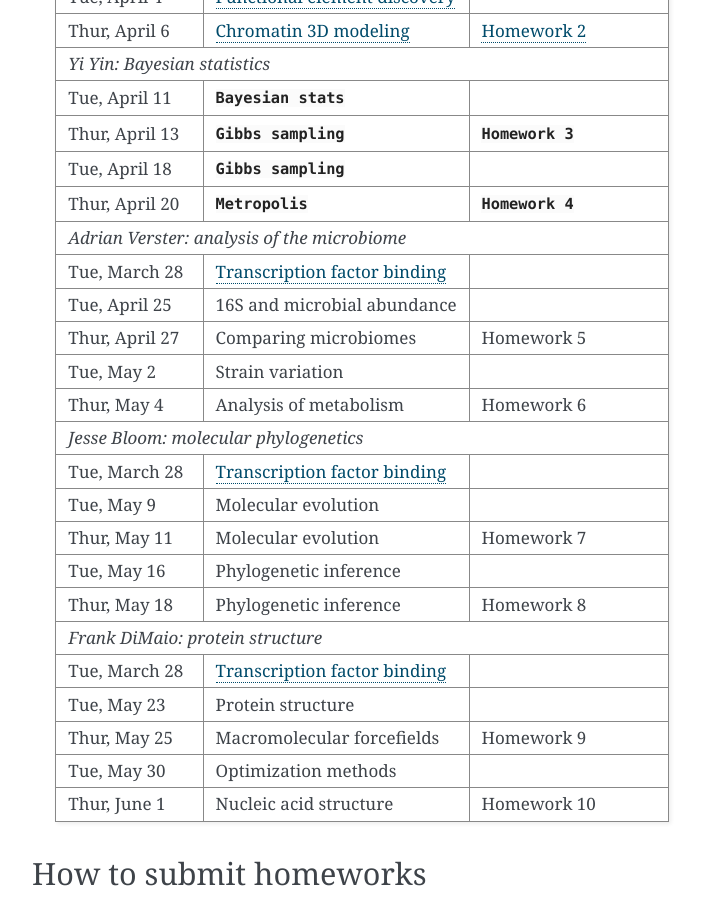
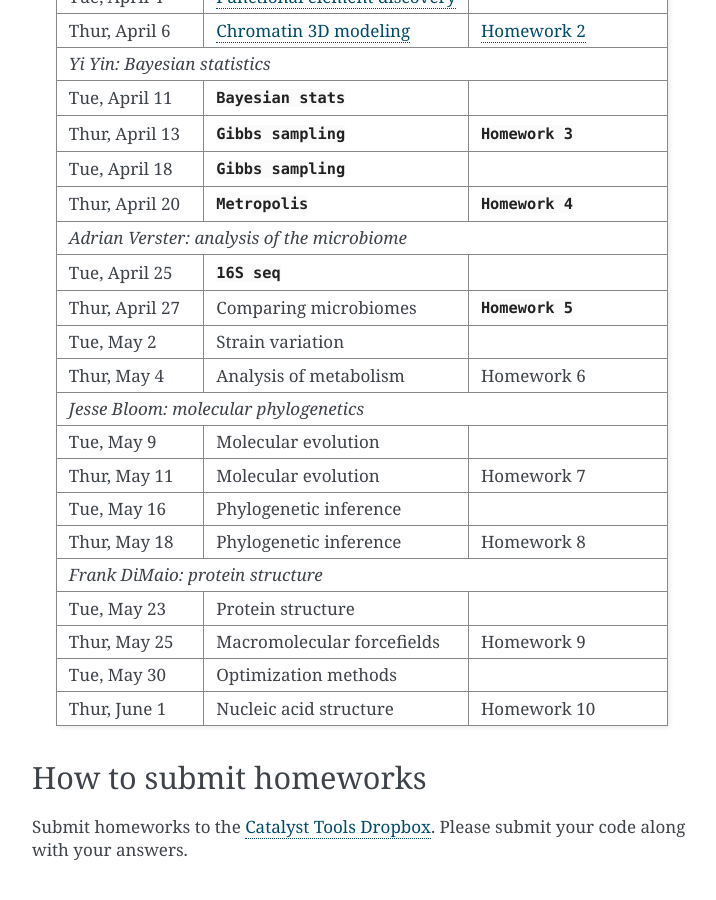
Before and after one commit to jbloom/GS541-course-page, a Sphinx documentation site: the page built from source/index.rst, in a window 1280 px wide and 900 px high, scrolled down 1807 px. Shown: the whole window, without its empty margins (388-1104 px from the left). Built offline with Sphinx 7.4.7, drawn with Linux system fonts in a browser that asks for light colours.

```diff
--- a/source/index.rst
+++ b/source/index.rst
@@ -84,21 +84,18 @@ Tue, April 18    :download:`Gibbs sampling <lec7.pdf>`
 Thur, April 20   :download:`Metropolis <lec8.pdf>`     :download:`Homework 4 <hw4.pdf>`
 *Adrian Verster: analysis of the microbiome*
 --------------------------------------------------------------------------------------------------
-Tue, March 28    `Transcription factor binding`_
-Tue, April 25    16S and microbial abundance
-Thur, April 27   Comparing microbiomes                 Homework 5
+Tue, April 25    :download:`16S seq <lec9.pptx>`
+Thur, April 27   Comparing microbiomes                 :download:`Homework 5 <hw5.zip>`
 Tue, May 2       Strain variation
 Thur, May 4      Analysis of metabolism                Homework 6
 *Jesse Bloom: molecular phylogenetics*
 --------------------------------------------------------------------------------------------------
-Tue, March 28    `Transcription factor binding`_
 Tue, May 9       Molecular evolution
 Thur, May 11     Molecular evolution                   Homework 7
 Tue, May 16      Phylogenetic inference
 Thur, May 18     Phylogenetic inference                Homework 8
 *Frank DiMaio: protein structure*
 --------------------------------------------------------------------------------------------------
-Tue, March 28    `Transcription factor binding`_
 Tue, May 23      Protein structure
 Thur, May 25     Macromolecular forcefields            Homework 9
 Tue, May 30      Optimization methods
```
Also changed, not shown: 2 other files.
